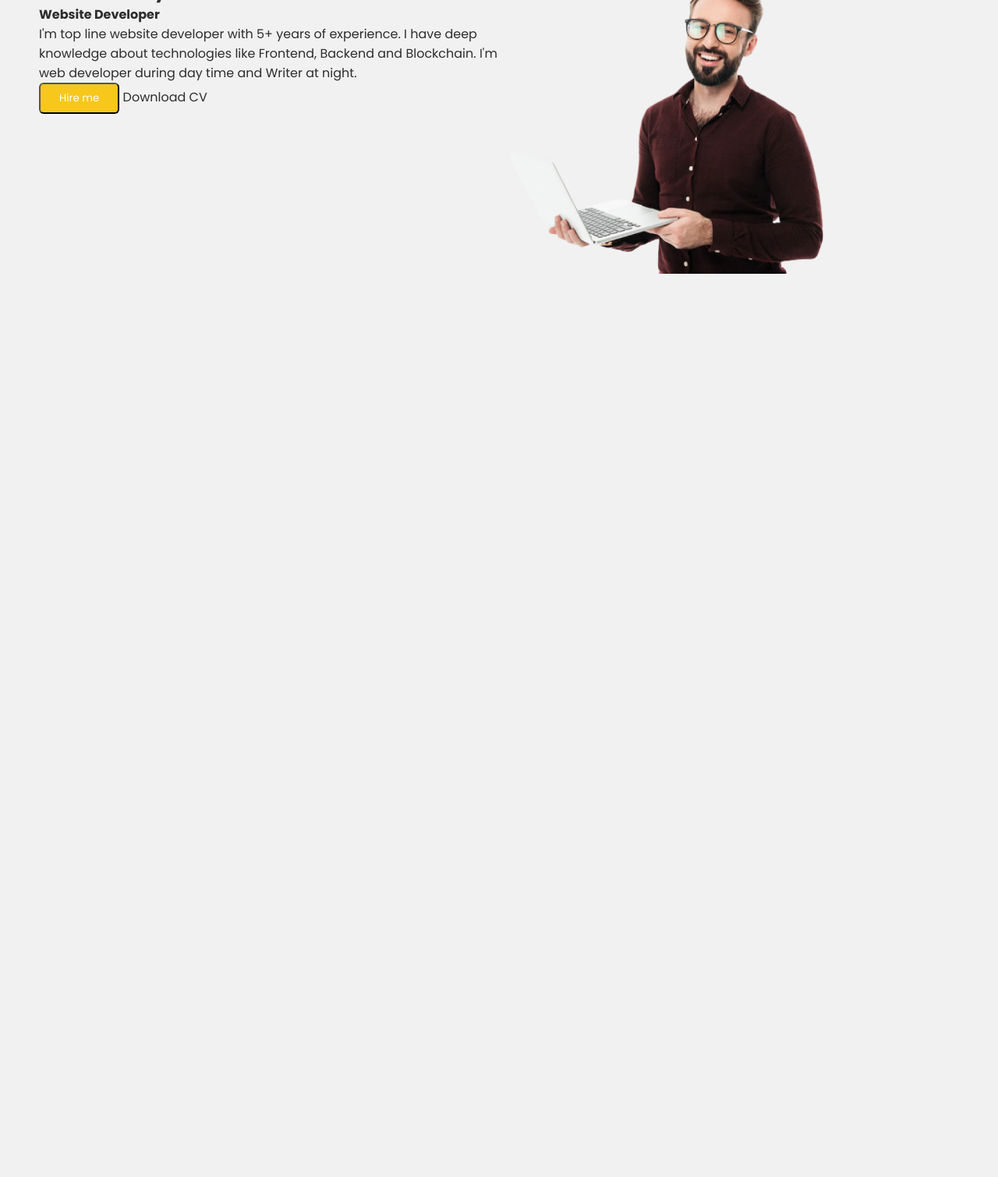
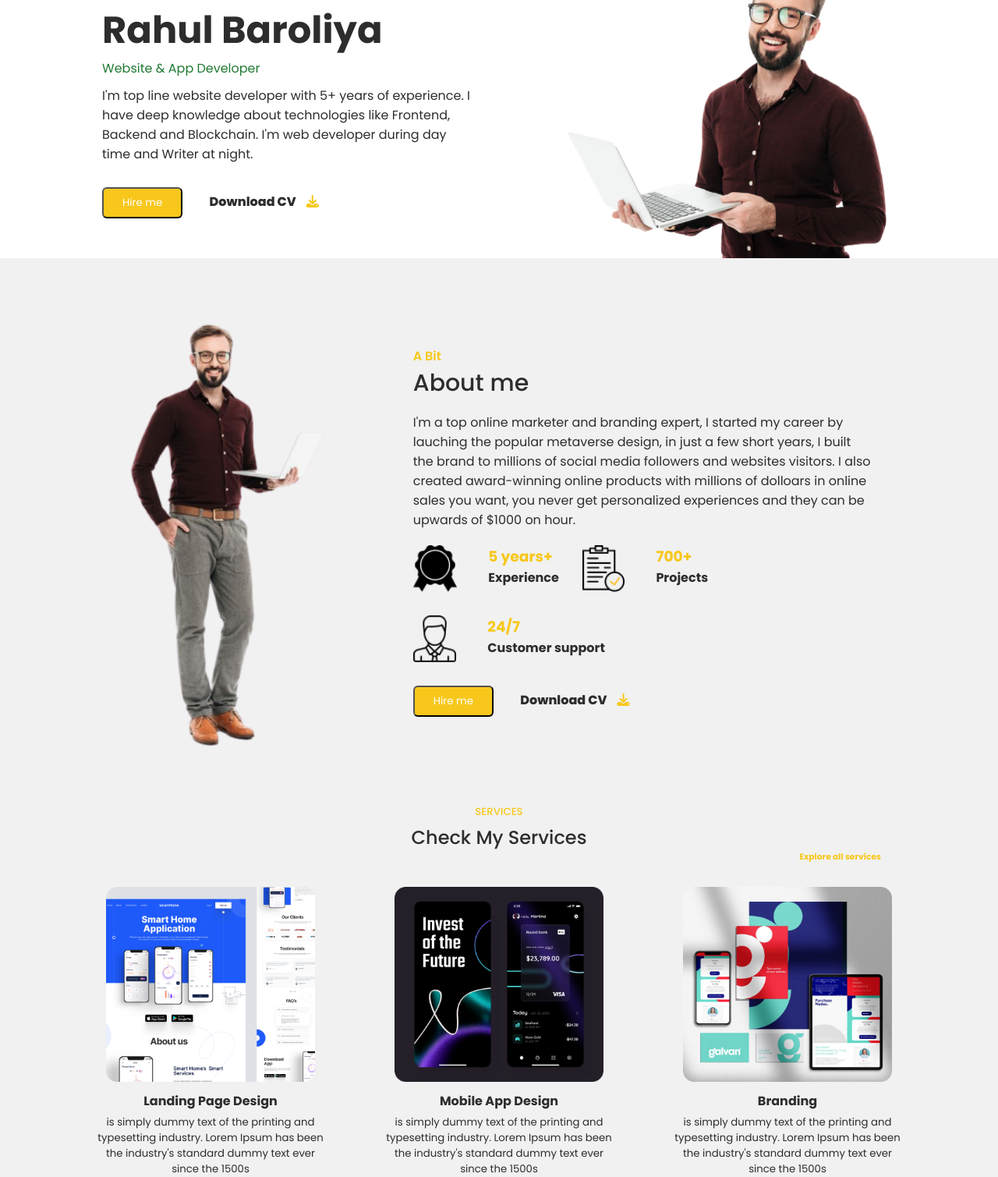
Before and after one commit to Jaydeep-Ramanuj/10_Sep_WD_4-30_Batch, a plain HTML site: page Portfolio-website/index.html in a window 1280 px wide. Shown: the part 155-1664 px from the top of the page at 78% size. Before the commit the page ends 800 px from the top, so only its background shows below. Drawn offline with Linux system fonts and the light colour scheme; a web font is replaced by a local one.

Commit message:
Website making 19-11

```diff
--- a/Portfolio-website/css/style.css
+++ b/Portfolio-website/css/style.css
@@ -92,8 +92,11 @@ header .logo {
 
 #hero-section {
   padding: var(--section-padding);
-  margin-top: var(--section-gap);
+  padding-top: 30px;
   display: flex;
+  align-items: center;
+  justify-content: center;
+  background-color: var(--bg-primary-color);
 }
 
 #hero-section > img {
@@ -103,3 +106,114 @@ header .logo {
 #hero-section .content {
   max-width: 50%;
 }
+
+#hero-section .content h5 {
+  color: var(--special-color);
+}
+#hero-section .content h2 {
+  font-size: 48px;
+}
+#hero-section .content h4 {
+  color: #1f7a31;
+  font-weight: 400;
+}
+#hero-section .content p {
+  margin-top: 10px;
+  width: 80%;
+  margin-bottom: 30px;
+}
+
+#hero-section .content span,
+#about-me-section .content span {
+  font-weight: 800;
+  margin-left: 30px;
+}
+#hero-section .content span i,
+#about-me-section .content span i {
+  margin-left: 10px;
+  color: var(--special-color);
+}
+
+/* #about-me-section */
+
+#about-me-section {
+  padding: var(--section-padding);
+  margin-top: var(--section-gap);
+  display: flex;
+  justify-content: space-evenly;
+  align-items: center;
+}
+
+#about-me-section > img {
+  height: 600px;
+}
+#about-me-section .content {
+  max-width: 50%;
+}
+
+#about-me-section .content > h4 {
+  color: var(--special-color);
+  font-weight: 600;
+}
+#about-me-section .content > h2 {
+  font-size: 30px;
+  font-weight: 500;
+}
+#about-me-section .content > p {
+  margin: 15px 0px;
+}
+
+#about-me-section .content .details {
+  margin-top: 20px;
+  display: flex;
+  align-items: center;
+  gap: 30px;
+  max-width: 80%;
+  flex-wrap: wrap;
+  margin-bottom: 30px;
+}
+#about-me-section .content .details .detail {
+  display: flex;
+}
+#about-me-section .content .details .detail h3 {
+  color: var(--special-color);
+}
+#about-me-section .content .details .detail img {
+  height: 60px;
+  margin-right: 10px;
+}
+
+/* #service-section */
+
+#service-section {
+  padding: var(--section-padding);
+  margin-top: var(--section-gap);
+}
+
+#service-section .section-heading h6 {
+  text-align: end;
+  margin-right: 100px;
+  color: var(--special-color);
+}
+
+#service-section .service-cards {
+  margin-top: 30px;
+  display: flex;
+  justify-content: space-evenly;
+}
+#service-section .service-cards img {
+  height: 250px;
+}
+#service-section .service-cards .service-card {
+  max-width: 300px;
+  text-align: center;
+}
+
+#service-section .service-cards .service-card h4,
+#service-section .service-cards .service-card h5 {
+  width: 100%;
+  margin-top: 5px;
+}
+#service-section .service-cards .service-card h5 {
+  font-weight: 400;
+}
--- a/Portfolio-website/index.html
+++ b/Portfolio-website/index.html
@@ -4,7 +4,13 @@
     <meta charset="UTF-8" />
     <meta name="viewport" content="width=device-width,initial-scale=1.0" />
     <title>Portfolio Website</title>
-
+    <link
+      rel="stylesheet"
+      href="https://cdnjs.cloudflare.com/ajax/libs/font-awesome/6.5.1/css/all.min.css"
+      integrity="sha512-DTOQO9RWCH3ppGqcWaEA1BIZOC6xxalwEsw9c2QQeAIftl+Vegovlnee1c9QX4TctnWMn13TZye+giMm8e2LwA=="
+      crossorigin="anonymous"
+      referrerpolicy="no-referrer"
+    />
     <link rel="stylesheet" href="css/style.css" />
     <link rel="preconnect" href="https://fonts.googleapis.com" />
     <link rel="preconnect" href="https://fonts.gstatic.com" crossorigin />
@@ -26,30 +32,99 @@
       <div class="btn">Hire me</div>
     </header>
     <main>
-      <!-- <div class="section-heading">
-        <h5>SERVICES</h5>
-        <h2>Check My Services</h2>
-      </div> -->
+
       <section id="hero-section">
         <div class="content">
           <h5>Hello, I am</h5>
           <h2>Rahul Baroliya</h2>
-          <h4>Website Developer</h4>
+          <h4>Website & App Developer</h4>
           <p>
             I'm top line website developer with 5+ years of experience. I have
             deep knowledge about technologies like Frontend, Backend and
             Blockchain. I'm web developer during day time and Writer at night.
           </p>
           <button class="btn">Hire me</button>
-          <span>Download CV </span>
+          <span>Download CV <i class="fa-solid fa-download"></i></span>
         </div>
         <img
           src="./images/portrait-smiling-handsome-man-eyeglasses_171337-4853 1.png"
           alt=""
         />
       </section>
-      <section id="about-me-section"></section>
-      <section id="service-section"></section>
+      <section id="about-me-section">
+        <img src="./images/a55569206ff98d00c03eae14097e9396 1.png" alt="" />
+        <div class="content">
+          <h4>A Bit</h4>
+          <h2>About me</h2>
+          <p>
+            I'm a top online marketer and branding expert, I started my career
+            by lauching the popular metaverse design, in just a few short years,
+            I built the brand to millions of social media followers and websites
+            visitors. I also created award-winning online products with millions
+            of dolloars in online sales you want, you never get personalized
+            experiences and they can be upwards of $1000 on hour.
+          </p>
+          <div class="details">
+            <div class="detail">
+              <img src="./images/exp.png" alt="" />
+              <span>
+                <h3>5 years+</h3>
+                <h4>Experience</h4>
+              </span>
+            </div>
+            <div class="detail">
+              <img src="./images/proj.png" alt="" />
+              <span>
+                <h3>700+</h3>
+                <h4>Projects</h4>
+              </span>
+            </div>
+            <div class="detail">
+              <img src="./images/sup.png" alt="" />
+              <span>
+                <h3>24/7</h3>
+                <h4>Customer support</h4>
+              </span>
+            </div>
+          </div>
+          <button class="btn">Hire me</button>
+          <span>Download CV <i class="fa-solid fa-download"></i></span>
+        </div>
+        </div>
+      </section>
+      <section id="service-section">
+          <div class="section-heading">
+        <h5>SERVICES</h5>
+        <h2>Check My Services</h2>
+        <h6>Explore all services</h6>
+      </div>
+        <div class="service-cards">
+          <div class="service-card">
+            <img src="./images/Frame-8.png" alt="">
+            <h4>Landing Page Design</h4>
+            <h5>is simply dummy text of the printing
+and typesetting industry. Lorem Ipsum
+has been the industry's standard
+dummy text ever since the 1500s</h5>
+          </div>
+          <div class="service-card">
+            <img src="./images/Frame-9.png" alt="">
+            <h4>Mobile App Design</h4>
+            <h5>is simply dummy text of the printing
+and typesetting industry. Lorem Ipsum
+has been the industry's standard
+dummy text ever since the 1500s</h5>
+          </div>
+          <div class="service-card">
+            <img src="./images/Frame-10.png" alt="">
+            <h4>Branding</h4>
+            <h5>is simply dummy text of the printing
+and typesetting industry. Lorem Ipsum
+has been the industry's standard
+dummy text ever since the 1500s</h5>
+          </div>
+        </div>
+      </section>
       <section id="case-study-section"></section>
       <section id="portfolio-section"></section>
       <section id="testimonials-section"></section>
```
Also changed, not shown: Portfolio-website/images/Frame-10.png (renamed from Portfolio-website/images/Frame 10.png), Portfolio-website/images/Frame-8.png (renamed from Portfolio-website/images/Frame 8.png), Portfolio-website/images/Frame-9.png (renamed from Portfolio-website/images/Frame 9.png), Portfolio-website/images/exp.png (added), Portfolio-website/images/proj.png (added), Portfolio-website/images/sup.png (added).
